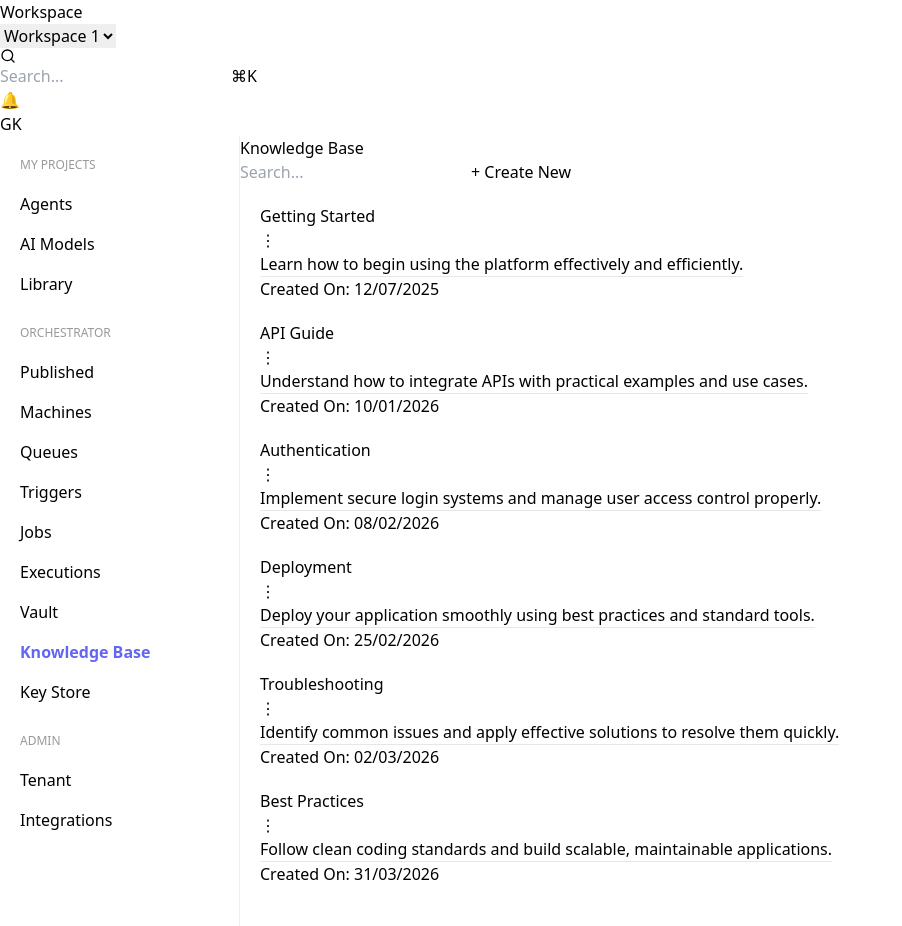
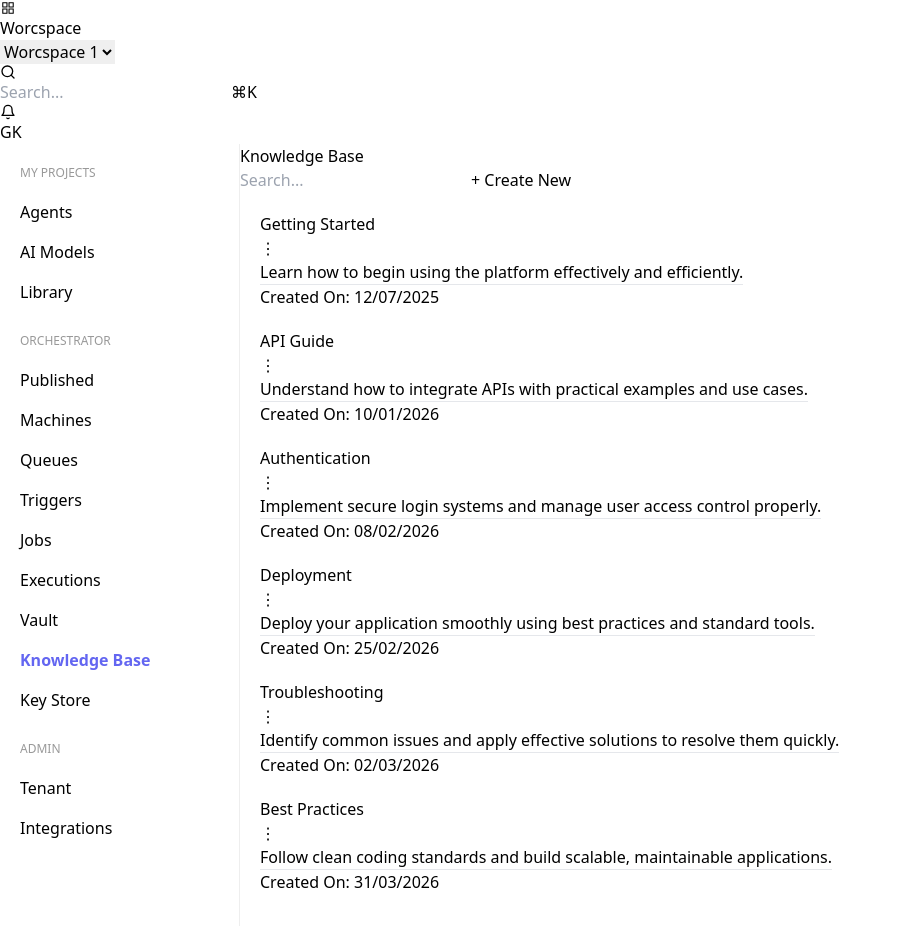
Before and after one commit to faizaneqbal/worcspace-kb, a React (Vite) app: page / in a window 1280 px wide. Shown: the top 926 px of the page, without its empty margins (0-902 px from the left). Built offline with nearby package versions, Linux system fonts and the light colour scheme.

Commit message:
Improved header with proper icons, dropdown styling, and corrected branding

```diff
--- a/src/components/Header.jsx
+++ b/src/components/Header.jsx
@@ -1,15 +1,18 @@
 import { FiSearch } from "react-icons/fi"
+import { AiOutlineAppstore } from "react-icons/ai"
+import { FiBell } from "react-icons/fi"
 
 function Header() {
     return (
         <div className="bg-gradient-to-r from-indigo-950 via-indigo-800 to-indigo-950 text-white px-6 py-3 flex items-center justify-between rounded-xl shadow-md">
 
             {/* Left Section */}
-            <div className="flex items-center gap-3">
-                <div className="font-bold text-lg">Workspace</div>
+            <div className="flex items-center gap-2">
+                <AiOutlineAppstore className="text-white text-xl" />
+                <div className="font-bold text-lg">Worcspace</div>
 
-                <select className="bg-indigo-600 text-white text-sm px-2 py-1 rounded">
-                    <option>Workspace 1</option>
+                <select className="bg-indigo-600/70 text-white text-sm px-3 py-1 rounded-full outline-none">
+                    <option>Worcspace 1</option>
                 </select>
             </div>
 
@@ -36,7 +39,7 @@ function Header() {
 
             {/* Right Section */}
             <div className="flex items-center gap-4">
-                <span>🔔</span>
+                <FiBell className="text-white text-lg" />
                 <div className="bg-white text-indigo-700 w-8 h-8 flex items-center justify-center rounded-full font-semibold">
                     GK
                 </div>
```
